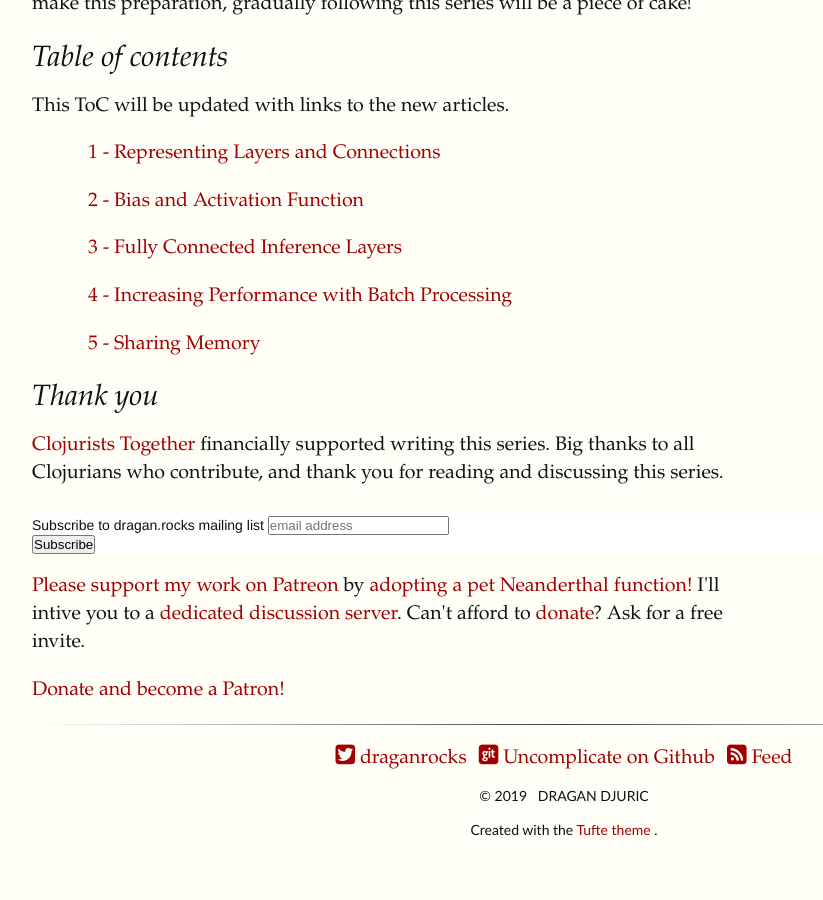
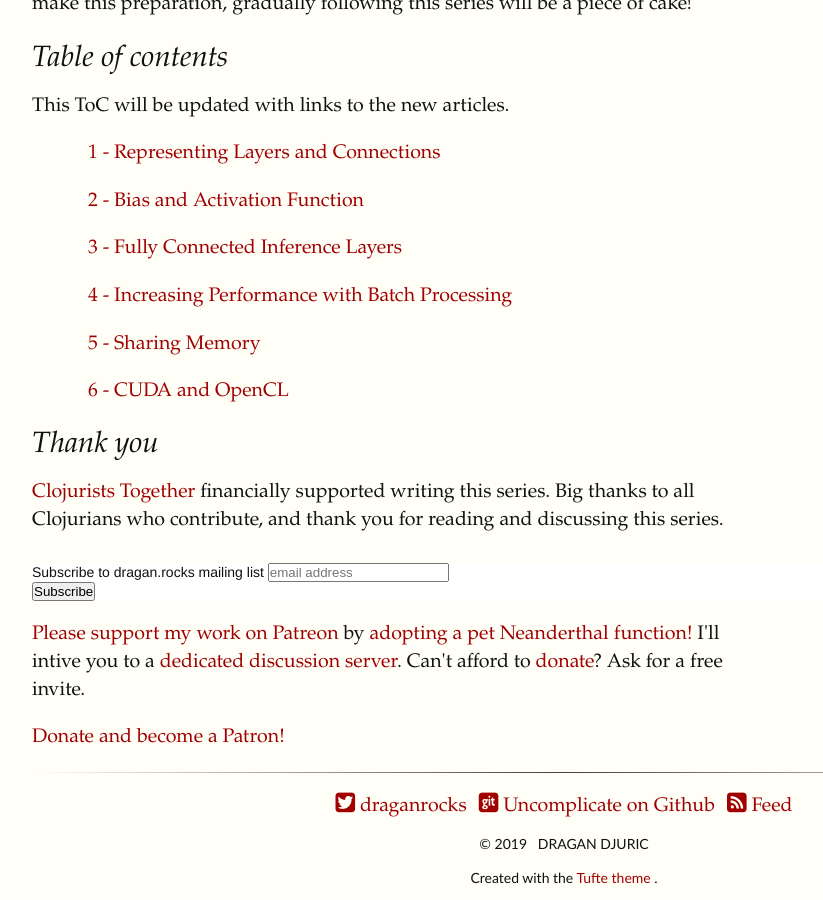
Before and after one commit to blueberry/blueberry.github.io, a Jekyll site: the page built from _posts/2019-02-01-Deep-Learning-in-Clojure-From-Scratch-to-GPU-0-Why-Bother.html, in a window 1280 px wide and 900 px high, scrolled down 2726 px. Shown: the whole window, without its empty margins (96-919 px from the left). Built offline with Jekyll 4.4.1, drawn with Linux system fonts in a browser that asks for light colours; comment, search, counter and statistics services are not loaded; before the commit the page ends 3578 px from its top, so only the background shows below that.

```diff
--- a/_posts/2019-02-01-Deep-Learning-in-Clojure-From-Scratch-to-GPU-0-Why-Bother.html
+++ b/_posts/2019-02-01-Deep-Learning-in-Clojure-From-Scratch-to-GPU-0-Why-Bother.html
@@ -144,7 +144,8 @@ This ToC will be updated with links to the new articles.
 <li><a href="./Deep-Learning-in-Clojure-From-Scratch-to-GPU-2-Bias-and-Activation-Function">2 - Bias and Activation Function</a></li>
 <li><a href="./Deep-Learning-in-Clojure-From-Scratch-to-GPU-3-Fully-Connected-Inference-Layers">3 - Fully Connected Inference Layers</a></li>
 <li><a href="./Deep-Learning-in-Clojure-From-Scratch-to-GPU-4-Increasing-Performance-with-Batch-Processing">4 - Increasing Performance with Batch Processing</a></li>
-<li><a href="https://dragan.rocks/articles/19/Deep-Learning-in-Clojure-From-Scratch-to-GPU-5-Sharing-Memory">5 - Sharing Memory</a></li>
+<li><a href="./Deep-Learning-in-Clojure-From-Scratch-to-GPU-5-Sharing-Memory">5 - Sharing Memory</a></li>
+<li><a href="./Deep-Learning-in-Clojure-From-Scratch-to-GPU-6-CUDA-and-OpenCL">6 - CUDA and OpenCL</a></li>
 </ul>
 </div>
 </div>
```
